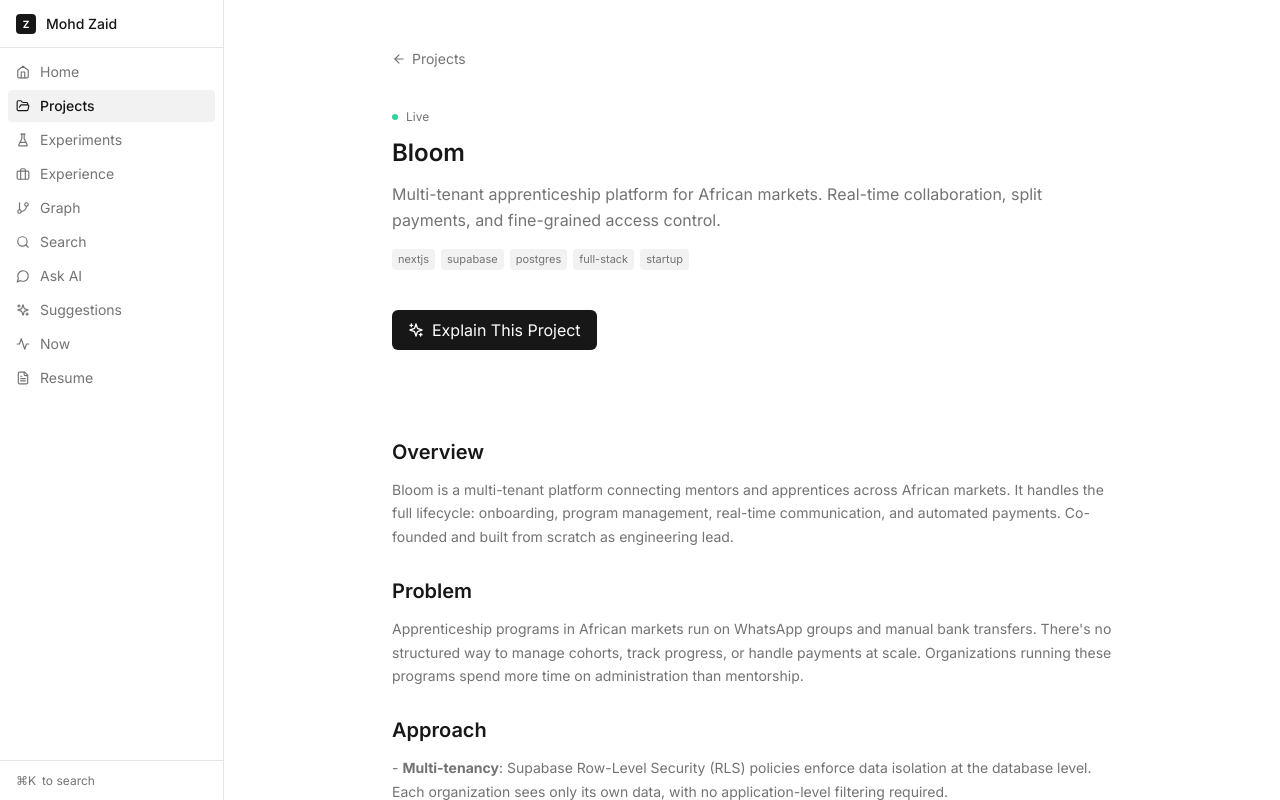
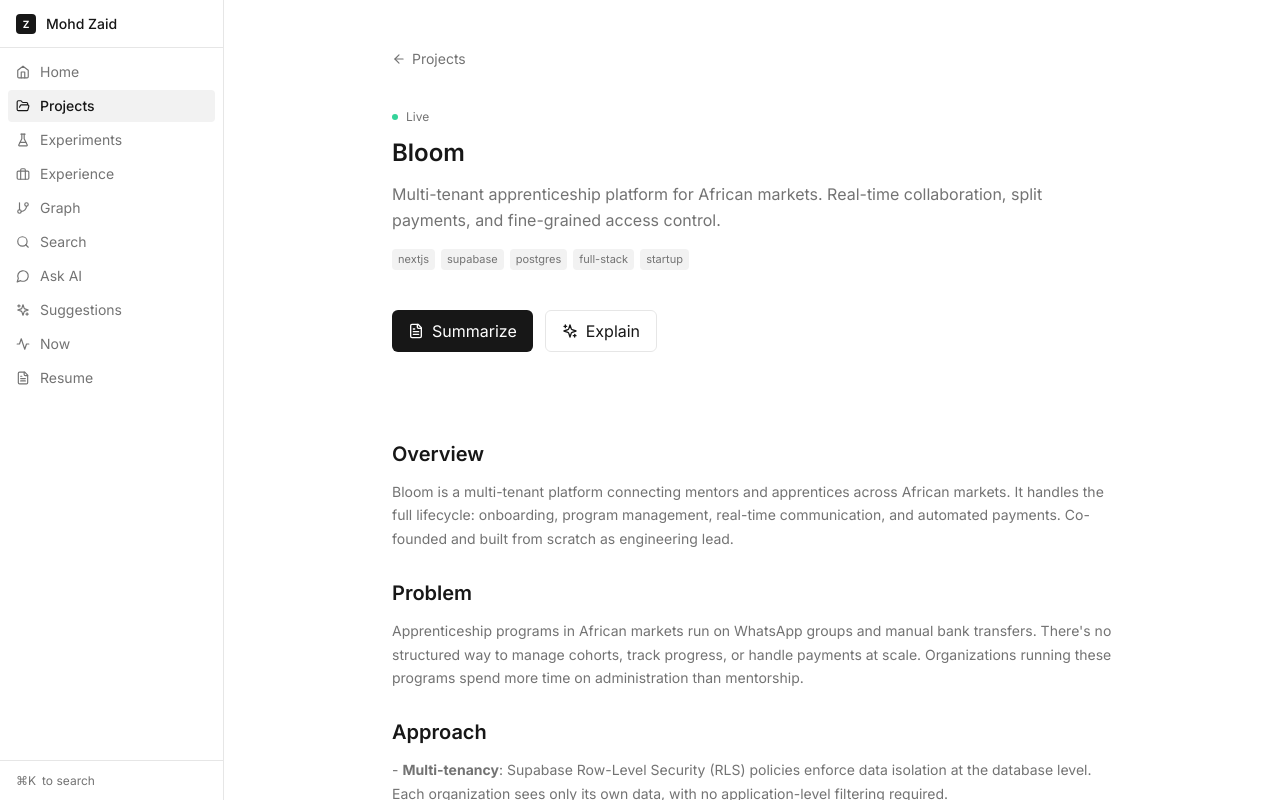
Before and after one commit to Xaid-vfx/portfolio-os, a Next.js app: page /projects/bloom in a window 1280 px wide. Built offline with nearby package versions, Linux system fonts and the light colour scheme.

Commit message:
Add Summarize button to project page

```diff
--- a/src/app/projects/[slug]/explain-button.tsx
+++ b/src/app/projects/[slug]/explain-button.tsx
@@ -1,7 +1,7 @@
 'use client'
 
 import { useState } from 'react'
-import { Sparkles, Loader2, ArrowRight } from 'lucide-react'
+import { Sparkles, Loader2, FileText } from 'lucide-react'
 import { StreamingText } from '@/components/streaming-text'
 
 interface Project {
@@ -12,6 +12,7 @@ interface Project {
     tags: string[]
   }
   rawContent: string
+  content: string
 }
 
 interface ExplainButtonProps {
@@ -20,25 +21,29 @@ interface ExplainButtonProps {
 
 export function ExplainButton({ project }: ExplainButtonProps) {
   const [isLoading, setIsLoading] = useState(false)
-  const [explanation, setExplanation] = useState<string | null>(null)
+  const [mode, setMode] = useState<'explain' | 'summary' | null>(null)
+  const [result, setResult] = useState<string | null>(null)
   const [error, setError] = useState<string | null>(null)
 
-  const explainProject = async () => {
+  const handleAction = async (action: 'explain' | 'summary') => {
     setIsLoading(true)
     setError(null)
-    setExplanation(null)
+    setResult(null)
+    setMode(action)
 
     try {
+      const question = action === 'explain'
+        ? `Explain the ${project.frontmatter.title} project in both simple and technical terms. Include what makes it interesting and the key technical decisions.`
+        : `Summarize the entire ${project.frontmatter.title} project in a concise, structured way. Include the problem, solution, tech stack, key features, and any metrics or results if available. Here's the full content:\n\n${project.rawContent}`
+
       const response = await fetch('/api/ask', {
         method: 'POST',
         headers: { 'Content-Type': 'application/json' },
-        body: JSON.stringify({
-          question: `Explain the ${project.frontmatter.title} project in both simple and technical terms. Include what makes it interesting and the key technical decisions.`
-        }),
+        body: JSON.stringify({ question }),
       })
 
       if (!response.ok) {
-        throw new Error('Failed to get explanation')
+        throw new Error('Failed to get response')
       }
 
       const reader = response.body?.getReader()
@@ -50,12 +55,12 @@ export function ExplainButton({ project }: ExplainButtonProps) {
           const { done, value } = await reader.read()
           if (done) break
           fullText += decoder.decode(value)
-          setExplanation(fullText)
+          setResult(fullText)
         }
       }
     } catch (err) {
-      console.error('Explain error:', err)
-      setError('Failed to generate explanation. Please try again.')
+      console.error('AI error:', err)
+      setError('Failed to generate. Please try again.')
     } finally {
       setIsLoading(false)
     }
@@ -63,31 +68,57 @@ export function ExplainButton({ project }: ExplainButtonProps) {
 
   return (
     <div className="w-full">
+      <div className="flex gap-3">
         <button
-        onClick={explainProject}
+          onClick={() => handleAction('summary')}
           disabled={isLoading}
           className="inline-flex items-center gap-2 px-4 py-2 rounded-lg bg-primary text-primary-foreground hover:bg-primary/90 disabled:opacity-50 transition-colors"
         >
-        {isLoading ? (
+          {isLoading && mode === 'summary' ? (
             <>
               <Loader2 className="w-4 h-4 animate-spin" />
-            Analyzing...
+              Summarizing...
+            </>
+          ) : (
+            <>
+              <FileText className="w-4 h-4" />
+              Summarize
+            </>
+          )}
+        </button>
+
+        <button
+          onClick={() => handleAction('explain')}
+          disabled={isLoading}
+          className="inline-flex items-center gap-2 px-4 py-2 rounded-lg border border-border hover:bg-accent disabled:opacity-50 transition-colors"
+        >
+          {isLoading && mode === 'explain' ? (
+            <>
+              <Loader2 className="w-4 h-4 animate-spin" />
+              Explaining...
             </>
           ) : (
             <>
               <Sparkles className="w-4 h-4" />
-            Explain This Project
+              Explain
             </>
           )}
         </button>
+      </div>
 
-      {explanation && (
+      {result && (
         <div className="mt-6 p-6 rounded-xl bg-accent/50 border border-border">
           <div className="flex items-center gap-2 mb-4">
+            {mode === 'summary' ? (
+              <FileText className="w-4 h-4 text-primary" />
+            ) : (
               <Sparkles className="w-4 h-4 text-primary" />
-            <span className="text-sm font-medium">AI Explanation</span>
+            )}
+            <span className="text-sm font-medium">
+              {mode === 'summary' ? 'AI Summary' : 'AI Explanation'}
+            </span>
           </div>
-          <StreamingText text={explanation} className="text-sm leading-relaxed" />
+          <StreamingText text={result} className="text-sm leading-relaxed" />
         </div>
       )}
 
```
Lines whose indentation alone changed are shown as unchanged.
